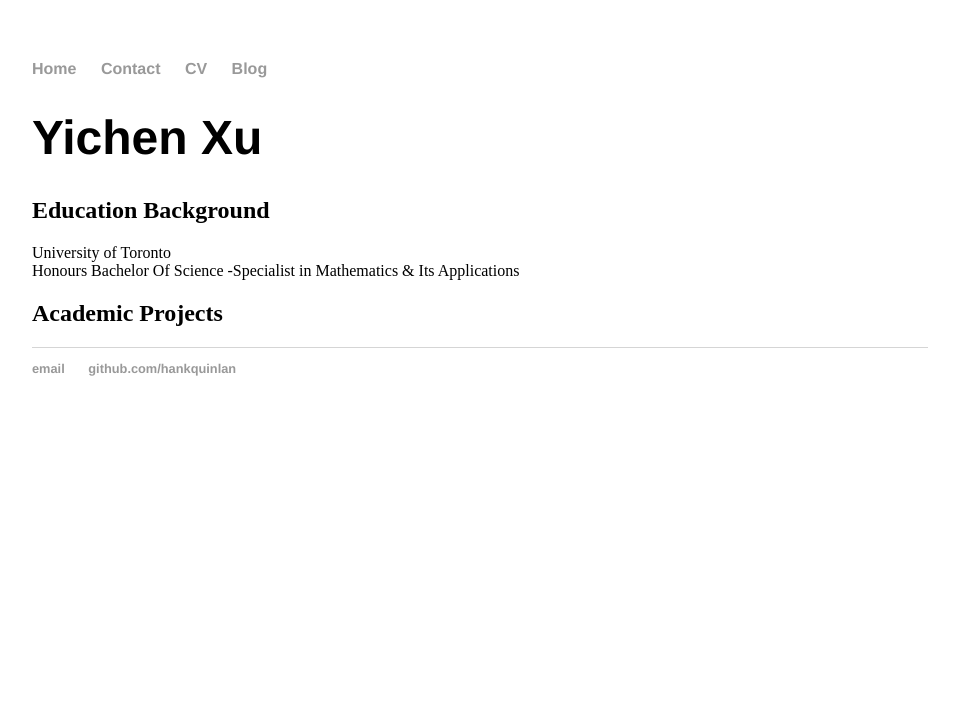
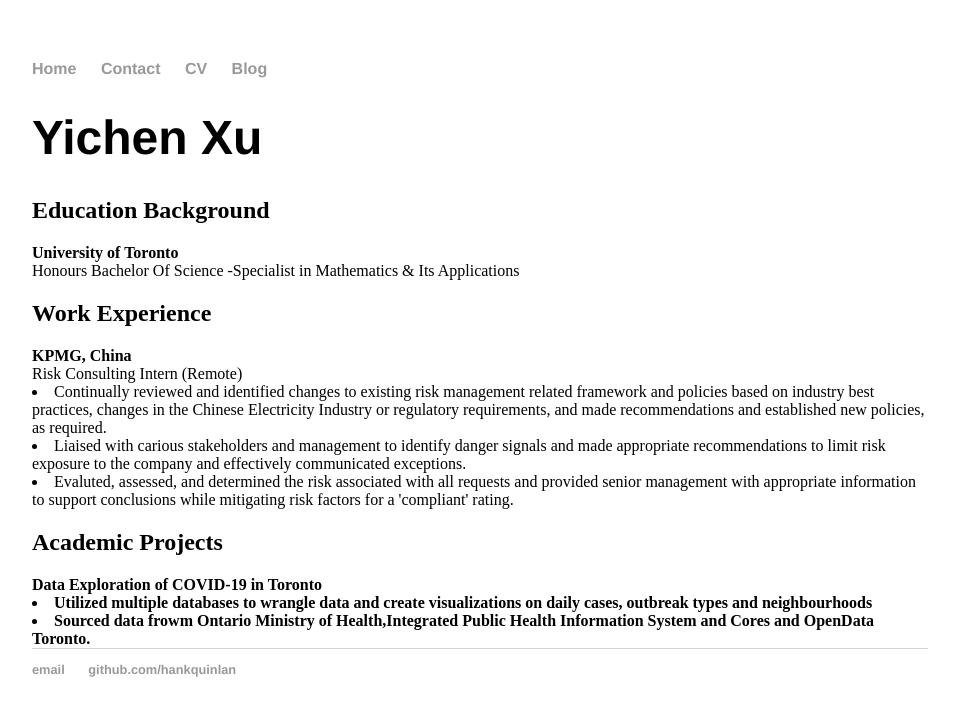
Before and after one commit to black12348602/black12348602.github.io, a Jekyll site: the page built from cv/index.html, in a window 1280 px wide. Shown: the top 716 px of the page, without its empty margins (160-1119 px from the left). Built offline with Jekyll 4.4.1, drawn with Linux system fonts in a browser that asks for light colours.

Commit message:
Update index.html

```diff
--- a/cv/index.html
+++ b/cv/index.html
@@ -4,7 +4,17 @@ title: Yichen Xu
 ---
 
 <h2>Education Background</h2>
-University of Toronto <br/>
+<strong>University of Toronto </strong><br/>
 Honours Bachelor Of Science -Specialist in Mathematics & Its Applications
 
+<h2>Work Experience</h2>
+<strong>KPMG, China</strong></br>
+Risk Consulting Intern (Remote)
+<li>Continually reviewed and identified changes to existing risk management related framework and policies based on industry best practices, changes in the Chinese Electricity Industry or regulatory requirements, and made recommendations and established new policies, as required.</li>
+<li>Liaised with carious stakeholders and management to identify danger signals and made appropriate recommendations to limit risk exposure to the company and effectively communicated exceptions.</li>
+<li>Evaluted, assessed, and determined the risk associated with all requests and provided senior management with appropriate information to support conclusions while mitigating risk factors for a 'compliant' rating.</li>
+
 <h2>Academic Projects</h2>
+<strong>Data Exploration of COVID-19 in Toronto</staong><br/>
+<li>Utilized multiple databases to wrangle data and create visualizations on daily cases, outbreak types and neighbourhoods</li>
+<li>Sourced data frowm Ontario Ministry of Health,Integrated Public Health Information System and Cores and OpenData Toronto.</li>
```
